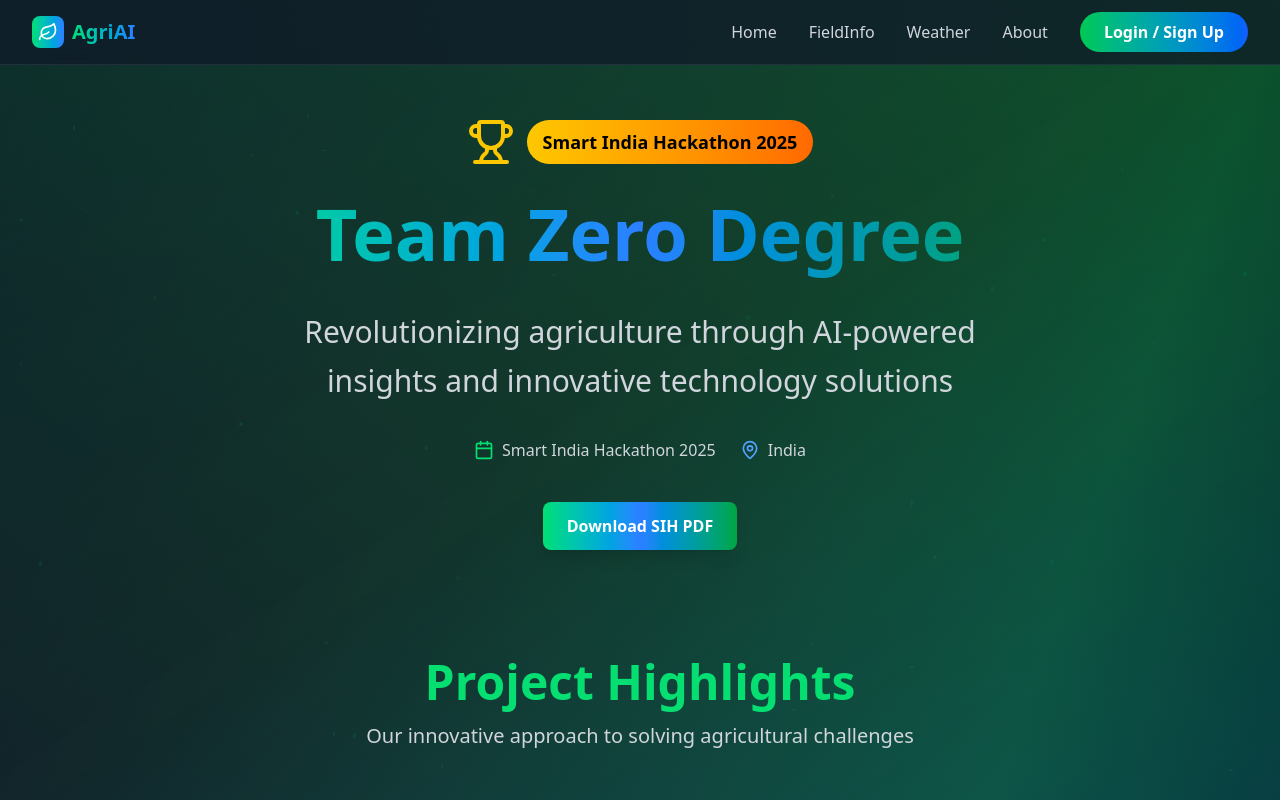
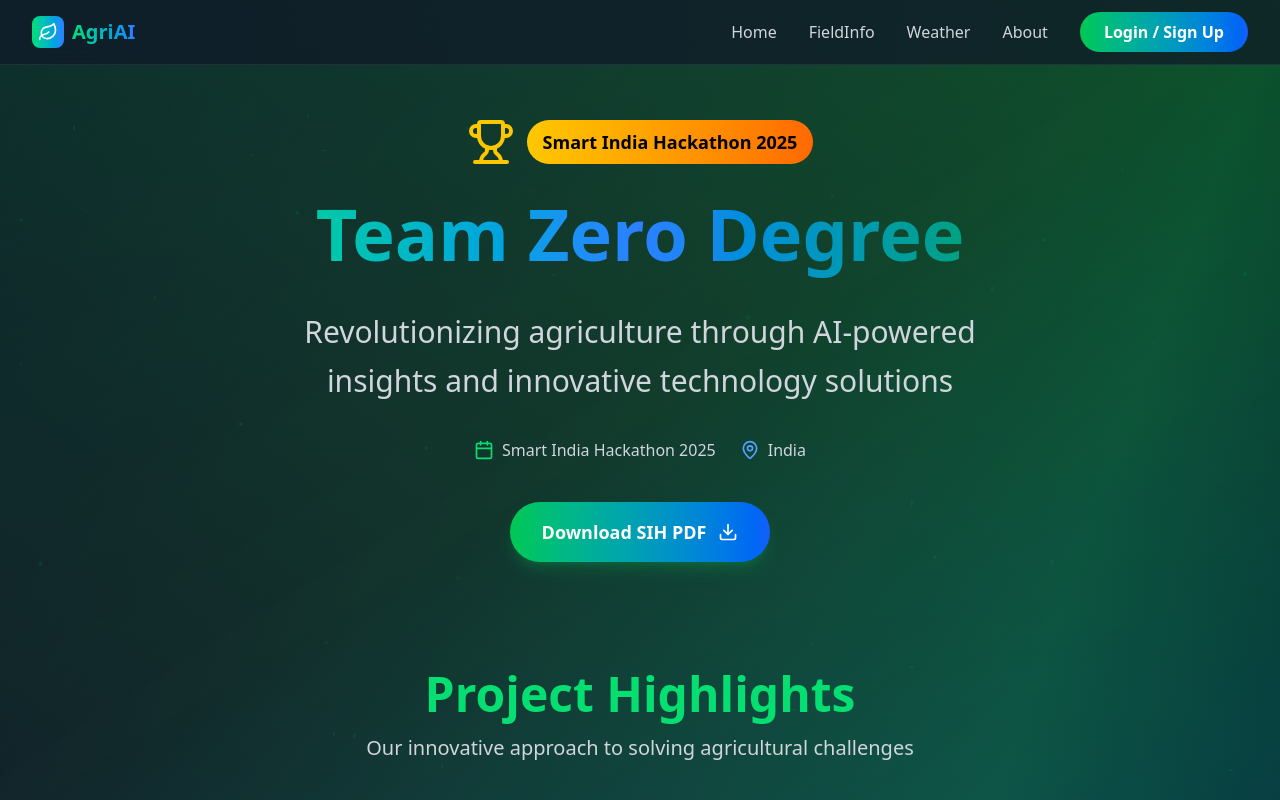
Before and after one commit to tanmay0132/smartindia, a React (Vite) app in the folder frontend/: page /about in a window 1280 px wide. Shown: the top 800 px of the page. Built offline with nearby package versions, Linux system fonts and the light colour scheme.

Commit message:
About Page "Download SIH PDF" Button design improved, and At Home Page "Try The Model" Button Now Redirects To FieldInfo Page

```diff
--- a/frontend/src/App.jsx
+++ b/frontend/src/App.jsx
@@ -19,7 +19,7 @@
 } from 'lucide-react';
 import VideoModal from './components/VideoModal';
 import Spline from '@splinetool/react-spline';
-
+import { useNavigate } from "react-router-dom";
 
 
 
@@ -28,6 +28,7 @@
   const videoRef = useRef(null);
   const [fade, setFade] = useState(false);
   const [visible, setVisible] = useState(false); // controls first load fade
+   const navigate = useNavigate();
 
   useEffect(() => {
     const video = videoRef.current;
@@ -175,9 +176,12 @@
           </p>
 
           <div className="flex flex-col sm:flex-row gap-4 justify-center lg:justify-start items-center max-[473px]:mb-6">
-            <button className="group bg-gradient-to-r from-green-500 to-blue-600 hover:from-green-600 hover:to-blue-700 text-white font-bold py-4 px-8 rounded-full text-lg transition-all duration-300 transform hover:scale-105 hover:shadow-2xl flex items-center gap-3 shadow-lg shadow-green-500/20 hover:shadow-green-500/40">
+            <button
+              onClick={() => navigate("/fieldinfo")}
+              className="group bg-gradient-to-r from-green-500 to-blue-600 hover:from-green-600 hover:to-blue-700 text-white font-bold py-4 px-8 rounded-full text-lg transition-all duration-300 transform hover:scale-105 hover:shadow-2xl flex items-center gap-3 shadow-lg shadow-green-500/20 hover:shadow-green-500/40"
+            >
               Try the Model
-              <ArrowRight className="w-5 h-5 group-hover:translate-x-1 transition-transform" />
+              <ArrowRight className="w-5 h-5 transform transition-transform duration-300 ease-in-out group-hover:translate-x-1" />
             </button>
 
             <button
--- a/frontend/src/components/pages/About.jsx
+++ b/frontend/src/components/pages/About.jsx
@@ -19,6 +19,7 @@
     Rocket,
     Heart,
     CodeXml,
+    Download,
 } from "lucide-react"
 
 const AboutPage = () => {
@@ -202,12 +203,13 @@
                             <a
                                 href=".../ZeroDegree_B124146.pdf" // Replace with your PDF path
                                 download
-                                className="px-6 py-3 bg-gradient-to-r from-green-400 via-blue-500 to-green-600 text-white font-semibold rounded-lg shadow-lg
-               transform transition-all duration-300 ease-in-out text-sm sm:text-base
-               hover:scale-110 hover:shadow-xl hover:shadow-green-500/30 hover:bg-gradient-to-r hover:from-blue-500 hover:via-green-500 hover:to-green-700"
                             >
-                                Download SIH PDF
+                                <button className="group bg-gradient-to-r from-green-500 to-blue-600 hover:from-green-600 hover:to-blue-700 text-white font-bold py-4 px-8 rounded-full text-lg transition-all duration-300 transform hover:scale-105 hover:shadow-2xl flex items-center gap-3 shadow-lg shadow-green-500/20 hover:shadow-green-500/40">
+                                    Download SIH PDF
+                                    <Download className="w-5 h-5 transform transition-transform duration-300 ease-in-out group-hover:translate-y-1" />
+                                </button>
                             </a>
+
                         </div>
 
                     </div>
```
Lines whose indentation alone changed are shown as unchanged.
